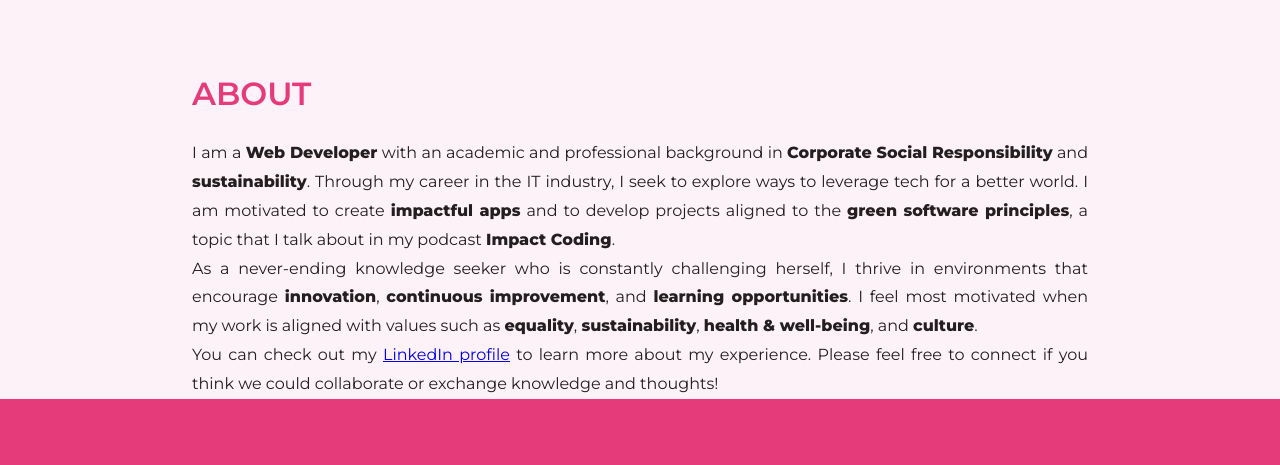
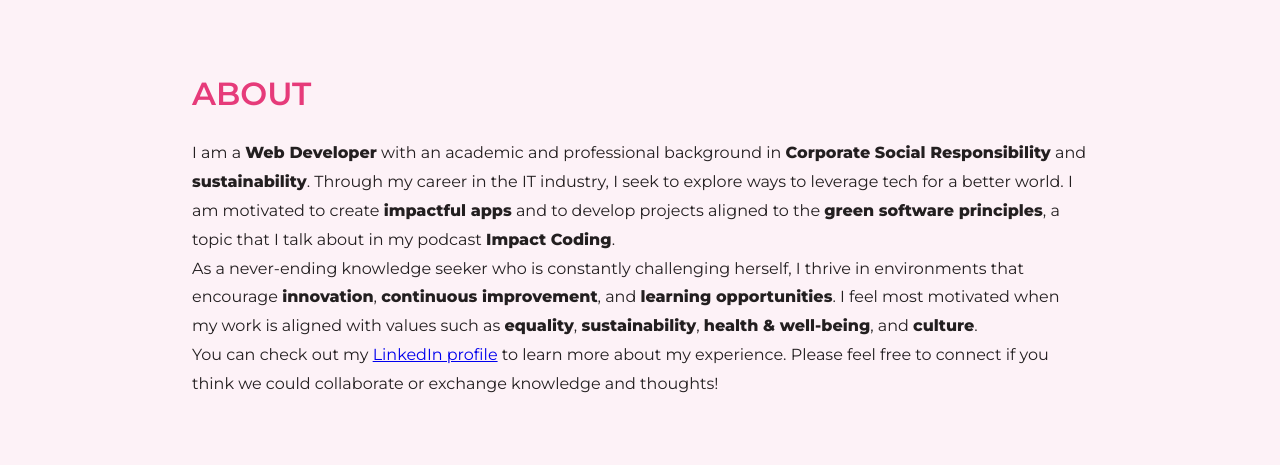
Before and after one commit to LisaSmeke/lisa-smeke-portfolio, a plain HTML site: page index.html in a window 1280 px wide. Shown: the part 539-1004 px from the top of the page. Before the commit the page ends 954 px from the top, so only its background shows below. Drawn offline with Linux system fonts and the light colour scheme.

Commit message:
Add padding & modify text align in about section

```diff
--- a/styles.css
+++ b/styles.css
@@ -178,9 +178,9 @@ header.scrolled {
   width: 70%;
   margin: 0 auto;
   padding-top: 50px;
+  padding-bottom: 50px;
 }
 .section-title {
-  width: 70%;
   font-size: 32px;
   font-weight: 600;
   text-transform: uppercase;
@@ -188,7 +188,7 @@ header.scrolled {
 }
 .about-text {
   line-height: 1.8;
-  text-align: justify;
+  text-align: left;
 }
 /*Center content when screen is 1200px or larger*/
 /* @media all and (min-width: 1200px) {
```
